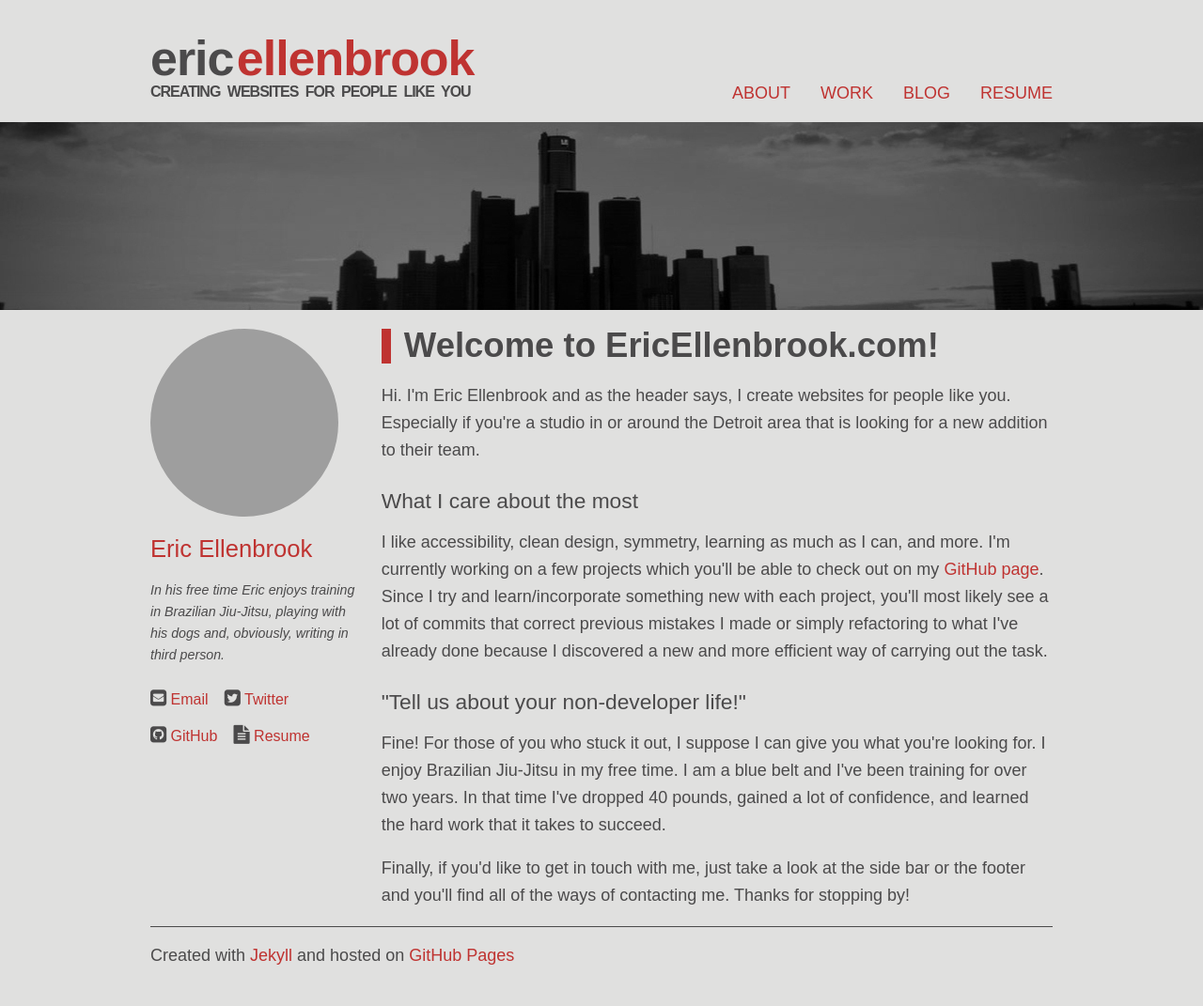
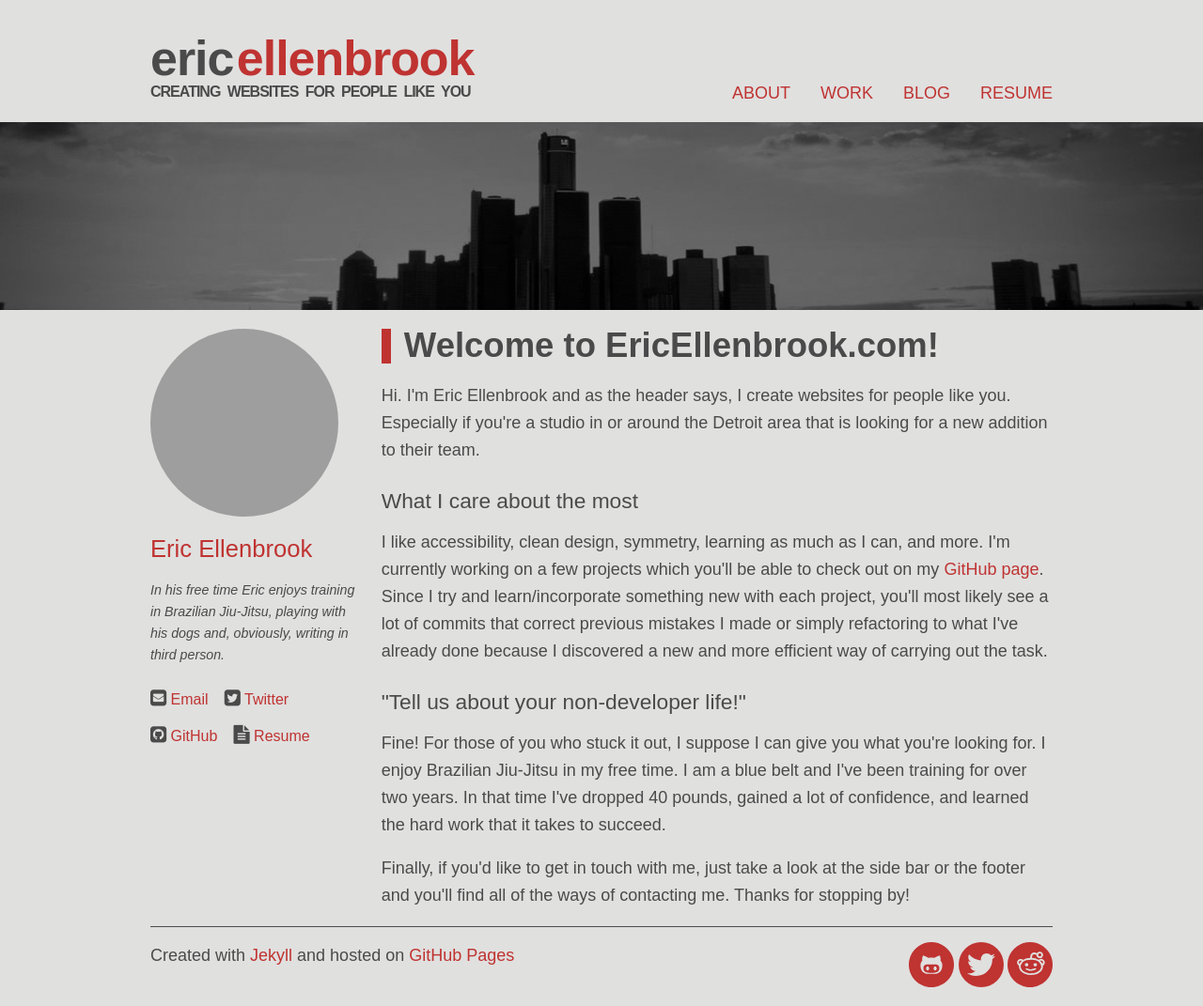
Before and after one commit to ellenbrook/ellenbrook.github.io, a Jekyll site: the page built from index.html, in a window 1280 px wide. Shown: the whole page at 94% size. Built offline with Jekyll 4.4.1, drawn with Linux system fonts in a browser that asks for light colours; nearby versions of some CDN libraries; grey boxes are pictures that could not be loaded.

Commit message:
Update footer icon

```diff
--- a/_includes/footer.html
+++ b/_includes/footer.html
@@ -1,5 +1,10 @@
 <footer class="siteFooter">
 	<p>Created with <a href="http://jekyllrb.com/" title="Jekyll blogging platform">Jekyll</a> and hosted on <a href="https://pages.github.com/" title="GitHub Pages">GitHub Pages</a></p>
+	<div class="siteFooter-social">
+		<a href="https://github.com/ellenbrook"><img src="/assets/img/github.svg" class="svg"></a>
+		<a href="https://twitter.com/_ellenbrook"><img src="/assets/img/twitter.svg" class="svg"></a>
+		<a href="https://reddit.com/u/ellenbrook"><img src="/assets/img/reddit.svg" class="svg"></a>
+	</div>
 </footer>
  </div>
 <script src="/assets/js/jquery-2.1.1.min.js"></script>
--- a/assets/css/main.css
+++ b/assets/css/main.css
@@ -254,6 +254,13 @@ a:hover {
   color: #4b4a4b;
 }
 
+.svg {
+  fill: #bf3331;
+}
+.svg:hover {
+  fill: #4b4a4b;
+}
+
 .siteHeader {
   float: left;
   display: block;
@@ -418,6 +425,7 @@ a:hover {
   margin-right: 0;
   padding: 1em 0;
   border-top: 1px solid #4b4a4b;
+  overflow: hidden;
 }
 .siteFooter:after {
   content: "";
@@ -429,6 +437,16 @@ a:hover {
 }
 .siteFooter p {
   margin-top: 0;
+  float: left;
+}
+.siteFooter .siteFooter-social {
+  float: right;
+}
+.siteFooter .siteFooter-social .svg {
+  height: 48px;
+  width: 48px;
+  margin: 0;
+  padding: 0;
 }
 
 .about-aside {
```
Also changed, not shown: assets/css/2-base/_base.scss (+8 -0 lines), assets/css/3-modules/_site-footer.scss (+13 -0 lines), assets/img/github.svg (added), assets/img/reddit.svg (added), assets/img/twitter.svg (added), 2 other files.
